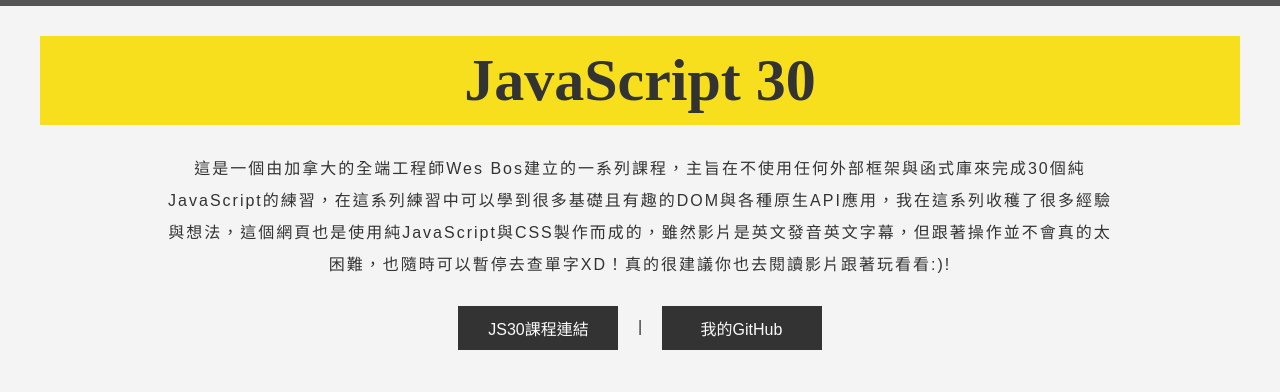
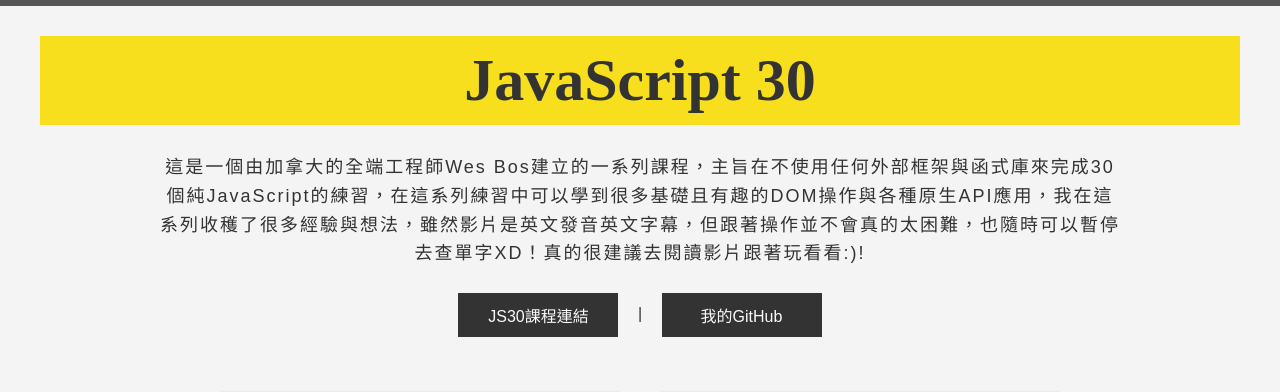
Before and after one commit to guahsu/JavaScript30, a plain HTML site: page index.html in a window 1280 px wide. Shown: the top 392 px of the page. Drawn offline with Linux system fonts and the light colour scheme; grey boxes are pictures that could not be loaded.

Commit message:
update code

```diff
--- a/index.html
+++ b/index.html
@@ -33,7 +33,8 @@
     <div class="head">
       <h1 class="head__title">JavaScript 30</h1>
       <div class="head__info"></div>
-      <div class="head__desc">這是一個由加拿大的全端工程師Wes Bos建立的一系列課程，主旨在不使用任何外部框架與函式庫來完成30個純JavaScript的練習，在這系列練習中可以學到很多基礎且有趣的DOM與各種原生API應用，我在這系列收穫了很多經驗與想法，這個網頁也是使用純JavaScript與CSS製作而成的，雖然影片是英文發音英文字幕，但跟著操作並不會真的太困難，也隨時可以暫停去查單字XD！真的很建議你也去閱讀影片跟著玩看看:)!</div>
+      <div class="head__desc">
+        這是一個由加拿大的全端工程師Wes Bos建立的一系列課程，主旨在不使用任何外部框架與函式庫來完成30個純JavaScript的練習，在這系列練習中可以學到很多基礎且有趣的DOM操作與各種原生API應用，我在這系列收穫了很多經驗與想法，雖然影片是英文發音英文字幕，但跟著操作並不會真的太困難，也隨時可以暫停去查單字XD！真的很建議去閱讀影片跟著玩看看:)!</div>
       <div class="head__info">
         <a class="head__btn" href="https://javascript30.com/" onclick="ga('send', 'event', 'button', 'click', 'js30-website', 1);" target="_blank">JS30課程連結 </a> |
         <a  class="head__btn" href="https://github.com/guahsu/JavaScript30" onclick="ga('send', 'event', 'button', 'click', 'js30-github-head', 1);" target="_blank">我的GitHub</a>
--- a/script.js
+++ b/script.js
@@ -37,7 +37,6 @@
   setTimeout(function() {
     if(image.complete) {
       loadEl.style.display = 'none';
-      console.log('ok');
     }else{
       loadEl.style.display = 'block';
       checkLoad(image)
--- a/style.css
+++ b/style.css
@@ -53,8 +53,9 @@
   margin: 10px auto;
   max-width: 80%;
   letter-spacing: 2px;
-  font-size: 16px;
-  line-height: 2;
+  font-size: 18px;
+  line-height: 1.6;
+  font-weight: 300;
 }
 
 .courseList {
@@ -166,6 +167,7 @@
 }
 
 .course__no {
+  position: absolute;
   top: 50%;
   left: 50%;
   display: inline-block;
```
